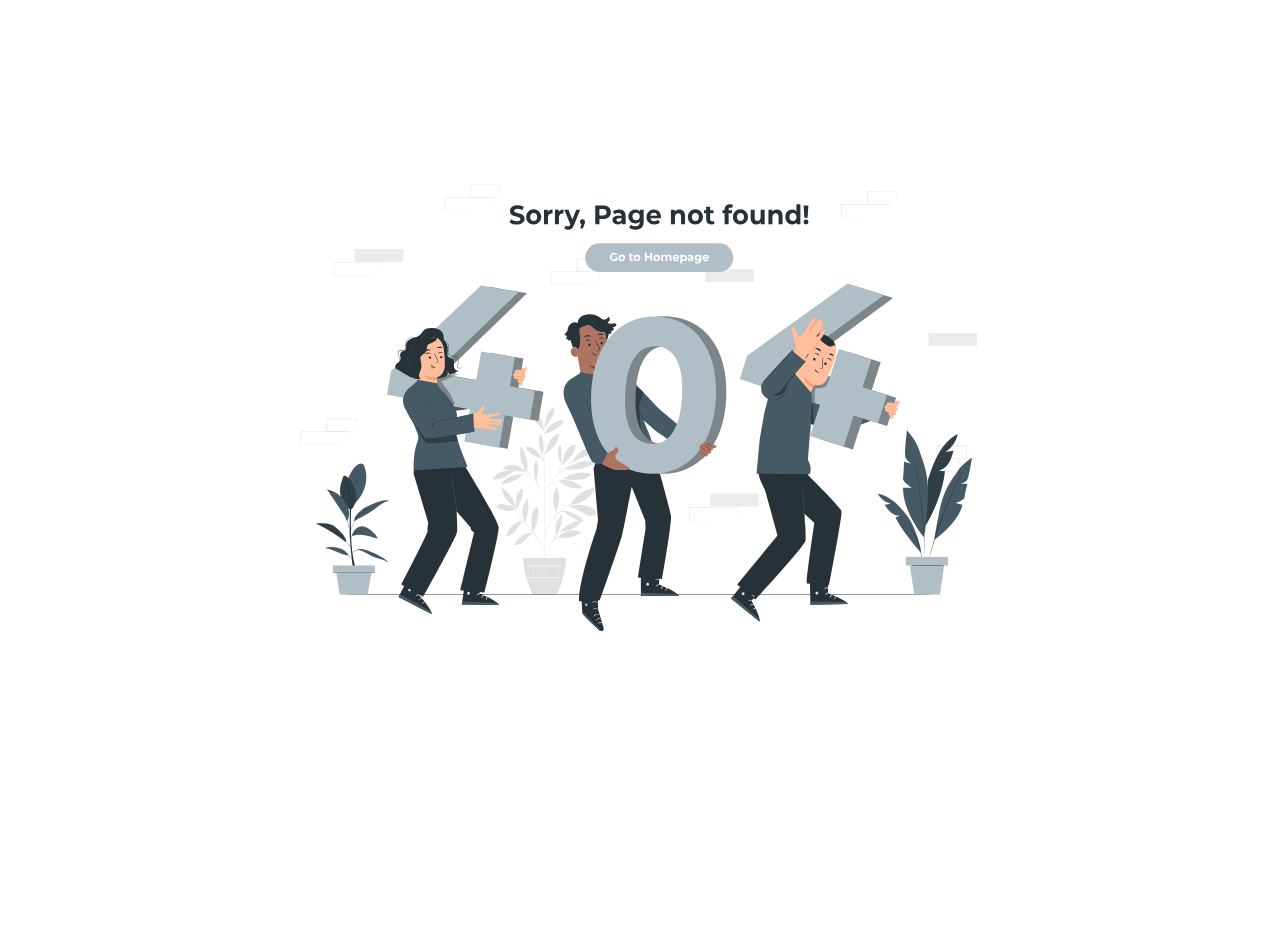
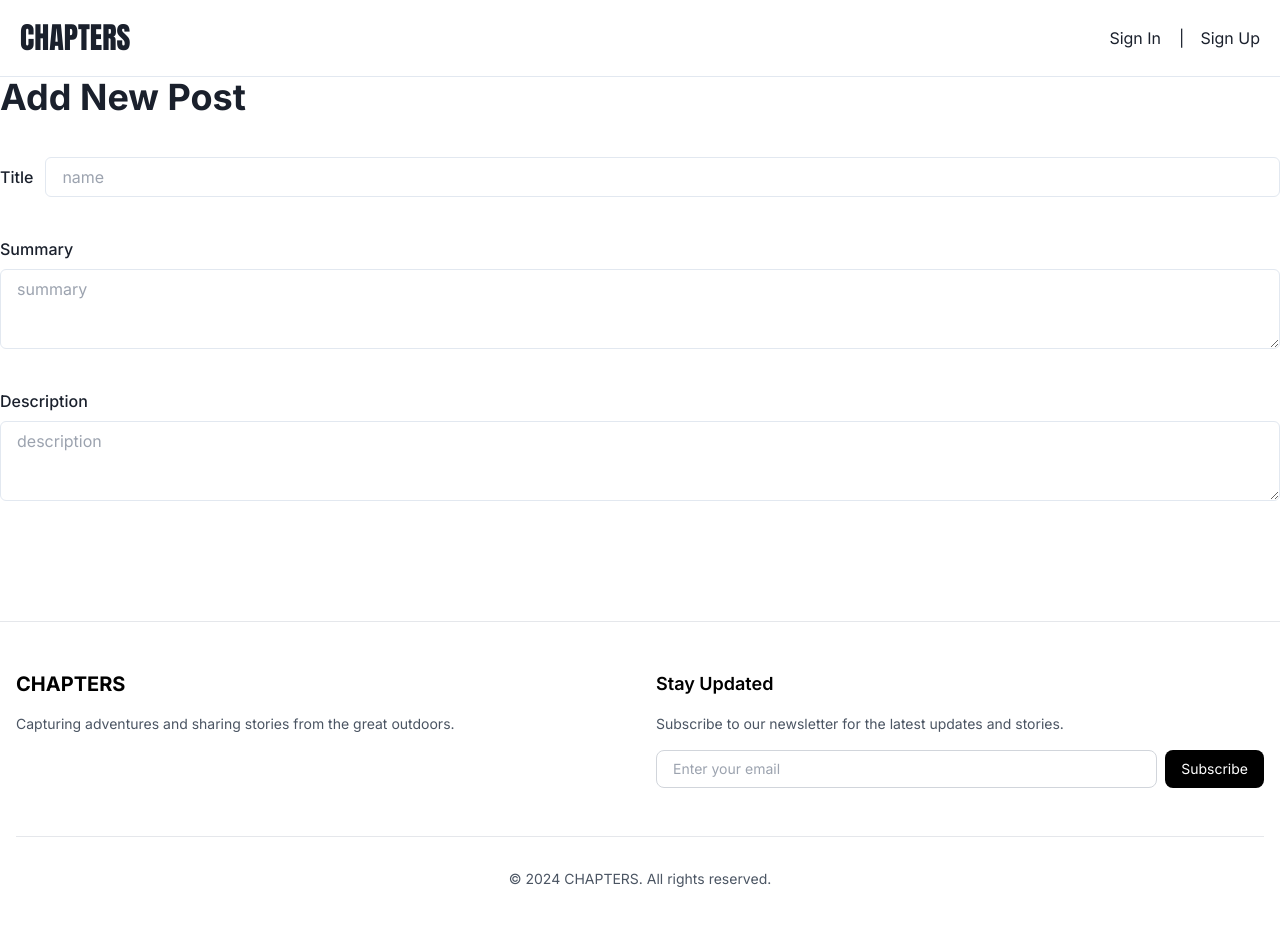
Before and after one commit to comp-math-uom/chapters-frontend, a Next.js app: page /portfolio/add-item in a window 1280 px wide. Before the commit this address had no page. Shown: the top 926 px of the page. Before the commit the page ends 800 px from the top, so only its background shows below. Built offline with nearby package versions, Linux system fonts and the light colour scheme.

Commit message:
UI changes in portfolio

```diff
--- /dev/null
+++ b/app/(auth)/layout.jsx
@@ -0,0 +1,7 @@
+export default function AuthLayout({ children }) {
+    return (
+        <div className="flex flex-col min-h-screen">
+            {children}
+        </div>
+    );
+}
--- a/app/(auth)/login/page.jsx
+++ b/app/(auth)/login/page.jsx
@@ -2,7 +2,7 @@
 import React, { useRef, useState } from 'react';
 import { useRouter } from 'next/navigation';
 
-function Page() {
+export default function Page() {
     const router = useRouter();
     const username = useRef(null);
     const password = useRef(null);
@@ -63,5 +63,3 @@ function Page() {
         </div>
     );
 }
-
-export default Page;
--- a/app/(portfolio)/layout.jsx
+++ b/app/(portfolio)/layout.jsx
@@ -1,5 +1,6 @@
 import React from "react";
 import Navbar from "@/app/components/Navbar";
+import Footer from "@/app/components/Footer";
 
 export const metadata = {
     title: "CHAPTERS | Portfolio",
@@ -8,10 +9,10 @@ export const metadata = {
 
 export default function PortfolioLayout({ children }) {
     return (
-        <div className="flex min-h-screen flex-col justify-between">
+        <div className="flex flex-col min-h-screen">
             <Navbar />
             {children}
-            <h1>CHAPTERS - Footer</h1>
+            <Footer />
         </div>
     );
 }
--- /dev/null
+++ b/app/(portfolio)/portfolio/add-item/page.jsx
@@ -0,0 +1,76 @@
+"use client";
+
+import {Field, Form, Formik} from "formik";
+import {FormControl, FormErrorMessage, FormLabel, Input, Textarea} from "@chakra-ui/react";
+
+export default function Page() {
+
+    const handleSubmit =  (values, actions) => {
+
+    }
+
+    const validate = (values) => {
+        const errors = {};
+        if (!values.title) {
+            errors.title = "Title is required";
+        }
+        if (!values.summary) {
+            errors.summary = "Summary is required";
+        }
+        if (!values.description) {
+            errors.description = "Description is required";
+        }
+        return errors;
+    }
+
+    const initialValues = {
+        title: "",
+        summary: "",
+        description: "",
+        searchTags: [],
+        contributors: []
+    }
+
+    return (
+        <div className="container flex flex-col h-full m-auto justify-start">
+            <h1 className="text-4xl font-bold mb-10">
+                Add New Post
+            </h1>
+            <Formik initialValues={initialValues} onSubmit={handleSubmit} validate={validate}>
+                {(props) => (
+                    <Form>
+                        <Field name='title'>
+                            {({field, form}) => (
+                                <FormControl isInvalid={form.errors.title && form.touched.title} className="mb-10">
+                                    <div className="flex items-center">
+                                        <FormLabel style={{marginBottom: 0}}>Title</FormLabel>
+                                        <Input {...field} placeholder='name' />
+                                    </div>
+                                    <FormErrorMessage className="ml-10">{form.errors.title}</FormErrorMessage>
+                                </FormControl>
+                            )}
+                        </Field>
+                        <Field name='summary'>
+                            {({field, form}) => (
+                                <FormControl isInvalid={form.errors.summary && form.touched.summary} className="mb-10">
+                                    <FormLabel>Summary</FormLabel>
+                                    <Textarea {...field} placeholder='summary' />
+                                    <FormErrorMessage>{form.errors.summary}</FormErrorMessage>
+                                </FormControl>
+                            )}
+                        </Field>
+                        <Field name='description'>
+                            {({field, form}) => (
+                                <FormControl isInvalid={form.errors.description && form.touched.description} className="mb-10">
+                                    <FormLabel>Description</FormLabel>
+                                    <Textarea {...field} placeholder='description' />
+                                    <FormErrorMessage>{form.errors.description}</FormErrorMessage>
+                                </FormControl>
+                            )}
+                        </Field>
+                    </Form>
+                )}
+            </Formik>
+        </div>
+    );
+}
--- /dev/null
+++ b/app/(portfolio)/portfolio/edit-item/[id]/page.jsx
@@ -0,0 +1,9 @@
+"use client";
+
+export default function Page() {
+    return (
+        <div>
+            <h1>Portfolio Edit Item</h1>
+        </div>
+    );
+}
--- a/app/(portfolio)/portfolio/page.jsx
+++ b/app/(portfolio)/portfolio/page.jsx
@@ -1,6 +1,7 @@
 import React from "react";
 import MediaGallery from "@/app/components/MeidaGallery";
-import Header from "@/app/components/header";
+import Header from "@/app/components/Header";
+import Footer from "@/app/components/Footer";
 
 export default function Home() {
     return (
--- /dev/null
+++ b/app/components/Footer.jsx
@@ -0,0 +1,42 @@
+"use client";
+
+export default function Footer() {
+    return (
+        <footer className="bg-white text-gray-700 border-t border-gray-200 mt-20">
+            <div className="max-w-7xl mx-auto px-4 py-12">
+                {/* Main Footer Content */}
+                <div className="grid grid-cols-1 md:grid-cols-2 gap-8">
+                    {/* Brand Section */}
+                    <div className="space-y-4">
+                        <h3 className="text-xl font-bold text-black">CHAPTERS</h3>
+                        <p className="text-gray-600 text-sm">
+                            Capturing adventures and sharing stories from the great outdoors.
+                        </p>
+
+                    </div>
+
+                    {/* Newsletter */}
+                    <div className="space-y-4">
+                        <h4 className="text-lg font-semibold text-black">Stay Updated</h4>
+                        <p className="text-gray-600 text-sm">Subscribe to our newsletter for the latest updates and stories.</p>
+                        <div className="flex space-x-2">
+                            <input
+                                type="email"
+                                placeholder="Enter your email"
+                                className="border border-gray-300 px-4 py-2 rounded-lg flex-grow text-sm focus:outline-none focus:ring-2 focus:ring-gray-400"
+                            />
+                            <button className="bg-black hover:bg-gray-800 px-4 py-2 rounded-lg text-white text-sm transition-colors">
+                                Subscribe
+                            </button>
+                        </div>
+                    </div>
+                </div>
+
+                {/* Bottom Bar */}
+                <div className="mt-12 pt-8 border-t border-gray-200 text-center text-gray-600 text-sm">
+                    <p>&copy; {new Date().getFullYear()} CHAPTERS. All rights reserved.</p>
+                </div>
+            </div>
+        </footer>
+    );
+}
--- a/app/components/header.jsx
+++ b/app/components/Header.jsx
@@ -30,8 +30,8 @@ export default function Header() {
 
 
     return (
-        <header className="w-full flex flex-col items-center justify-center py-16">
-            <div className={"max-w-2xl w-full flex flex-col items-center justify-center"}>
+        <div className="w-full flex flex-col items-center justify-center py-16">
+            <div className="max-w-2xl w-full flex flex-col items-center justify-center">
                 <h1 className="text-6xl font-bold text-gray-800 font-anton">PORTFOLIO</h1>
                 <p className="mt-4 text-lg text-gray-500 text-center font-anybody">
                     Lorem Ipsum is simply dummy text of the printing and typesetting industry.
@@ -149,6 +149,6 @@ export default function Header() {
                     </div>
                 </div>
             )}
-        </header>
+        </div>
     );
 }
--- a/app/data/photos.js
+++ b/app/data/photos.js
@@ -3,7 +3,7 @@ function assetLink(asset, width) {
 }
 
 const photos = [
-    { asset: "image01.018d1d35.jpg", width: 1080, height: 780 },
+    { asset: "image01.018d1d35.jpg", width: 1080, height: 780, },
     { asset: "image02.cf33eff7.jpg", width: 1080, height: 1620 },
     { asset: "image03.cdc32b45.jpg", width: 1080, height: 720 },
     { asset: "image04.9a1f6335.jpg", width: 1080, height: 720 },
--- a/app/layout.jsx
+++ b/app/layout.jsx
@@ -1,5 +1,6 @@
 import { Inter } from "next/font/google";
 import "./globals.css";
+import {ChakraProvider} from "@chakra-ui/react";
 
 const inter = Inter({ subsets: ["latin"] });
 
@@ -11,7 +12,11 @@ export const metadata = {
 export default function RootLayout({ children }) {
   return (
     <html lang="en">
-      <body className={inter.className}>{children}</body>
+      <body className={inter.className}>
+        <ChakraProvider>
+          {children}
+        </ChakraProvider>
+      </body>
     </html>
   );
 }
--- a/app/page.jsx
+++ b/app/page.jsx
@@ -1,5 +1,5 @@
 import React from "react";
-import Header from './components/header';
+import Header from './components/Header';
 import Navbar from "./components/Navbar";
 
 export default function Home() {
```
